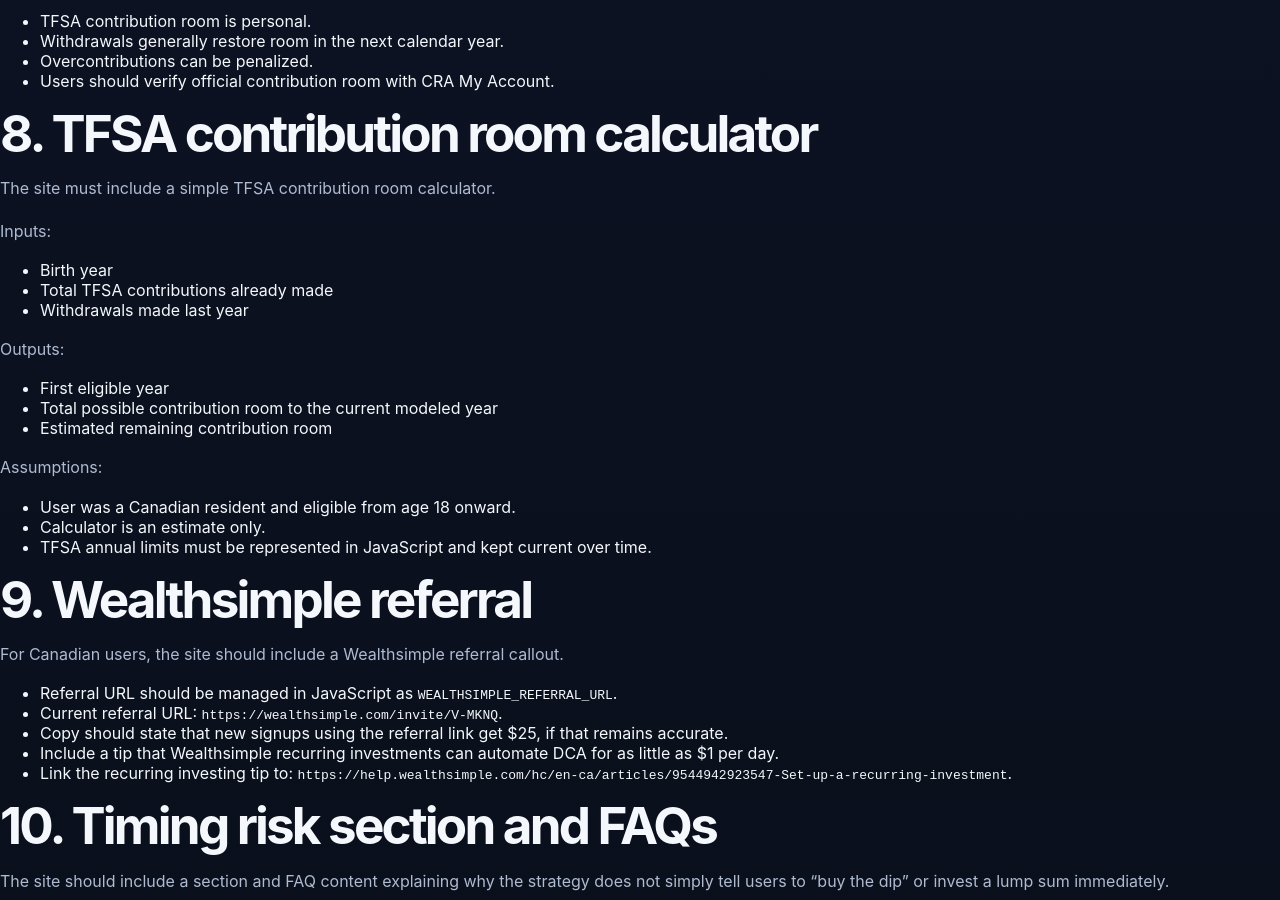
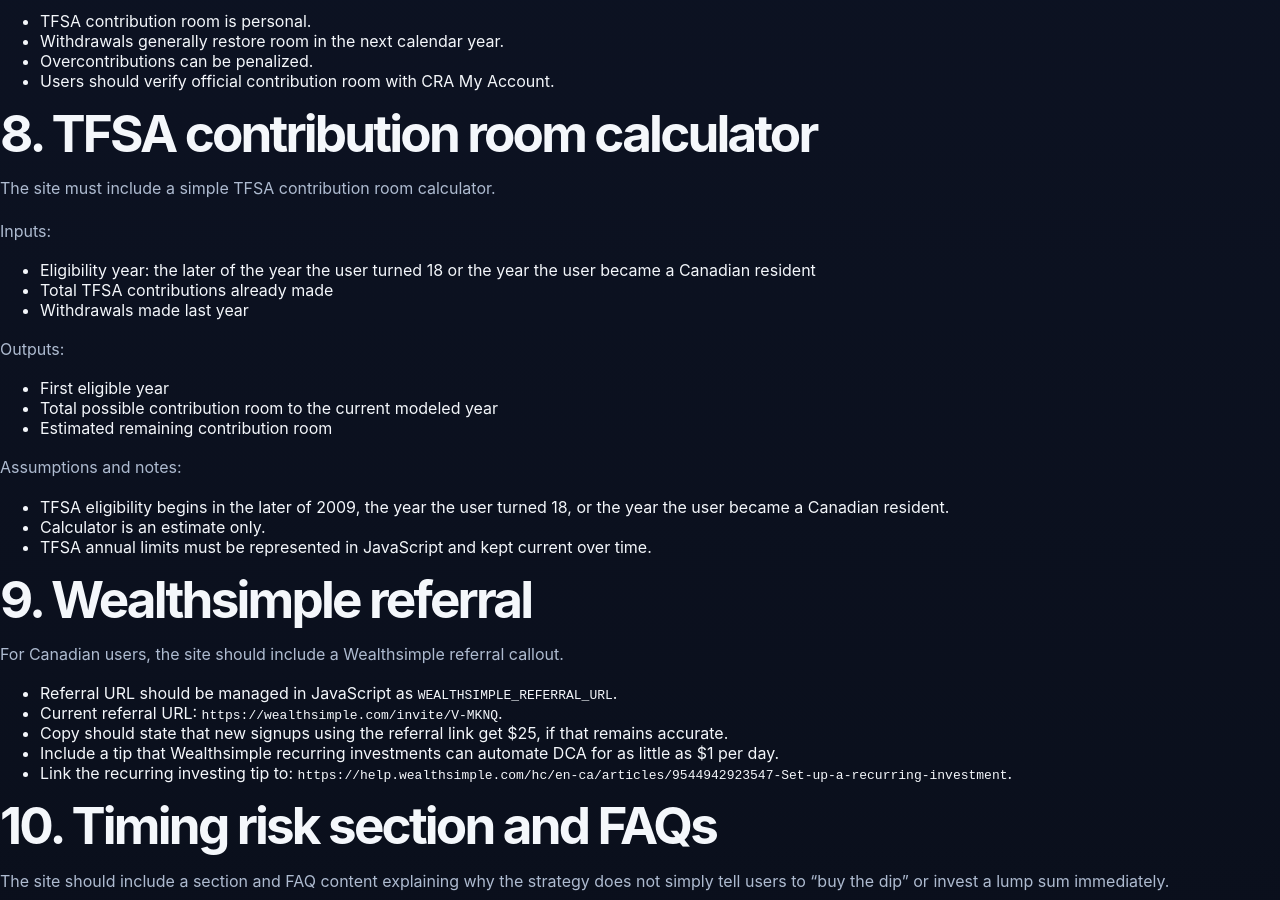
Before and after one commit to thestamp/dcathedip, a Jekyll site: the page built from requirements.md, in a window 1280 px wide and 900 px high, scrolled down 2563 px. Built offline with Jekyll 4.4.1, drawn with Linux system fonts in a browser that asks for light colours; our own code applies the rules of GitHub Pages for plain Markdown files.

Commit message:
Use eligibility year for TFSA calculator

```diff
--- a/assets/js/app.js
+++ b/assets/js/app.js
@@ -228,10 +228,10 @@
 };
 
 function calculateTfsaRoom() {
-  const birthYear = +document.getElementById("birthYear").value;
+  const eligibilityYear = +document.getElementById("eligibilityYear").value;
   const contributed = +document.getElementById("tfsaContributed").value || 0;
   const withdrawals = +document.getElementById("tfsaWithdrawals").value || 0;
-  const firstEligibleYear = Math.max(2009, birthYear + 18);
+  const firstEligibleYear = Math.max(2009, eligibilityYear);
   const totalLimit = Object.entries(tfsaLimits)
     .filter(([year]) => +year >= firstEligibleYear)
     .reduce((sum, [, limit]) => sum + limit, 0);
--- a/index.html
+++ b/index.html
@@ -279,11 +279,11 @@
     </div>
     <div class="tfsa-card">
       <h3>Simple TFSA room calculator</h3>
-      <p class="calculator-note">Estimate only. Assumes you were a Canadian resident and eligible from age 18 onward.</p>
+      <p class="calculator-note">Estimate only. Your eligibility year is the later of the year you turned 18 or the year you became a Canadian resident.</p>
       <form class="tfsa-form" id="tfsaForm">
         <label>
-          Birth year
-          <input type="number" id="birthYear" min="1900" max="2026" value="1995" />
+          Eligibility year
+          <input type="number" id="eligibilityYear" min="2009" max="2026" value="2013" />
         </label>
         <label>
           Total TFSA contributions made
--- a/requirements.md
+++ b/requirements.md
@@ -109,7 +109,7 @@
 
 Inputs:
 
-- Birth year
+- Eligibility year: the later of the year the user turned 18 or the year the user became a Canadian resident
 - Total TFSA contributions already made
 - Withdrawals made last year
 
@@ -119,9 +119,9 @@
 - Total possible contribution room to the current modeled year
 - Estimated remaining contribution room
 
-Assumptions:
+Assumptions and notes:
 
-- User was a Canadian resident and eligible from age 18 onward.
+- TFSA eligibility begins in the later of 2009, the year the user turned 18, or the year the user became a Canadian resident.
 - Calculator is an estimate only.
 - TFSA annual limits must be represented in JavaScript and kept current over time.
 
```
Also changed, not shown: tests/smoke.js (+4 -2 lines).
